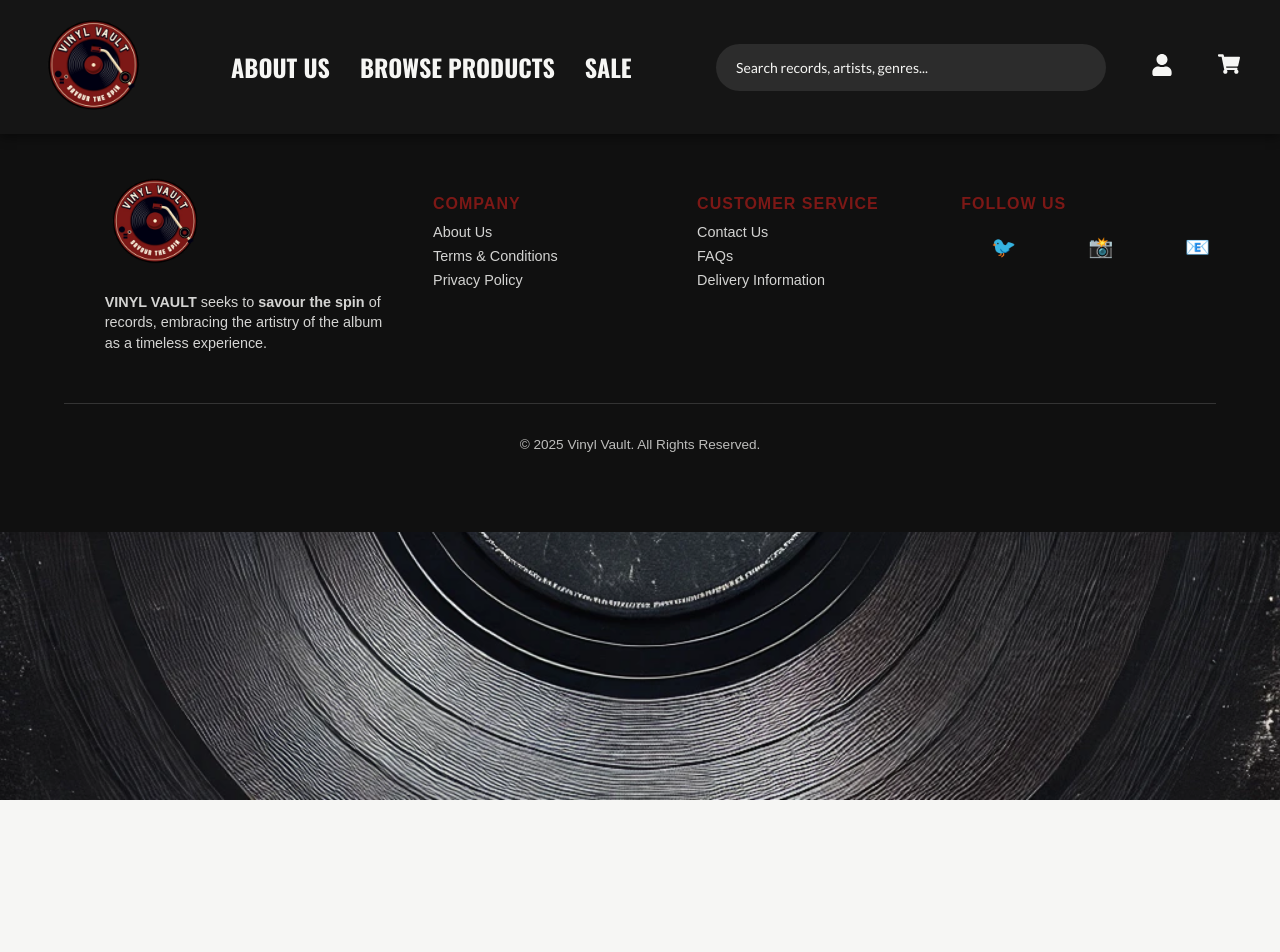
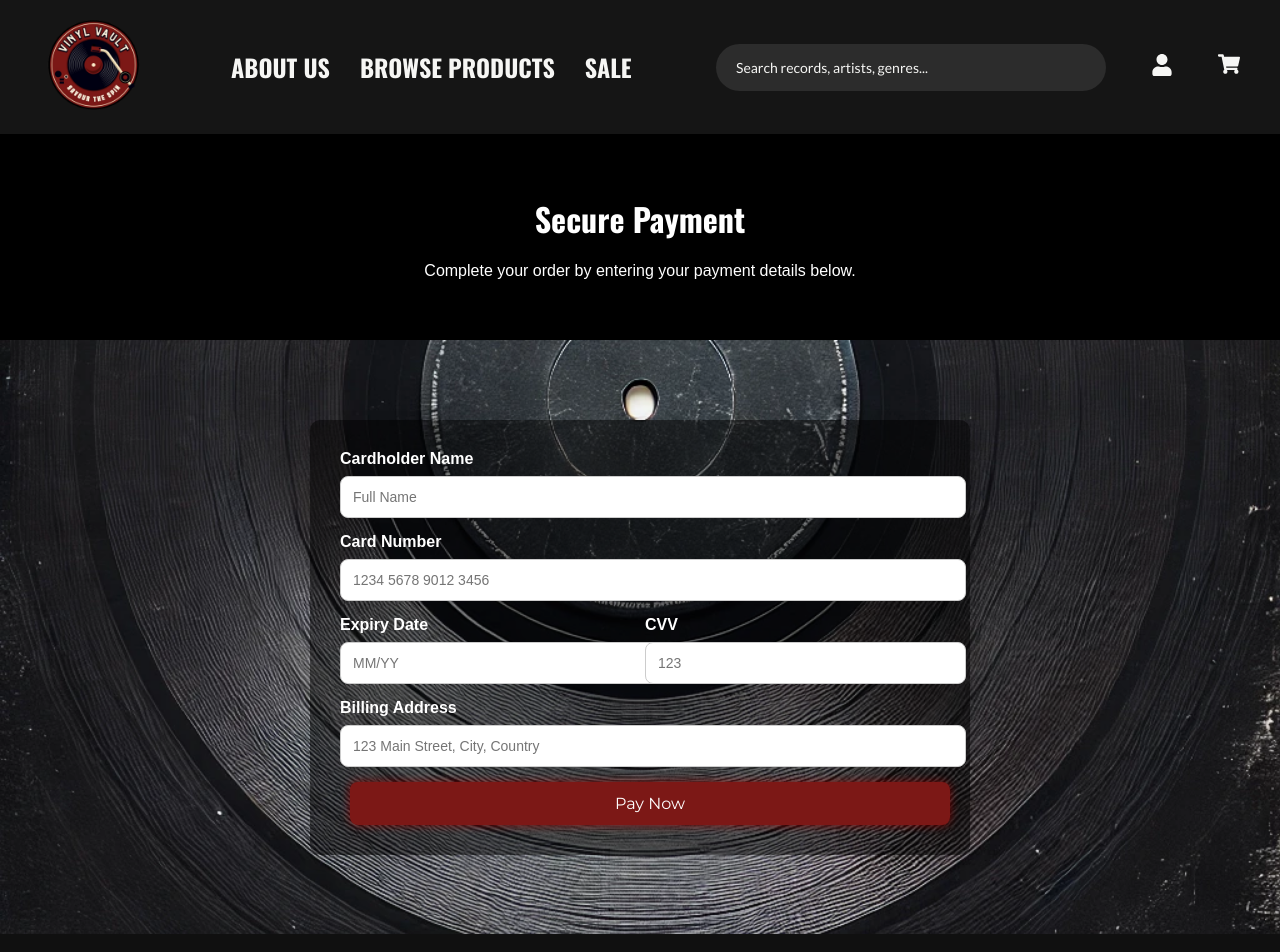
Before and after one commit to minankk/TEAMPROJECT_TEAM2, a React (Create React App) app: page /payment-page in a window 1280 px wide. Shown: the top 952 px of the page. Before the commit the page ends 800 px from the top, so only its background shows below. Built offline with nearby package versions, Linux system fonts and the light colour scheme; no server answers.

Commit message:
made new payment page and form and success page and routes and linking buttons

```diff
--- a/src/App.js
+++ b/src/App.js
@@ -14,6 +14,8 @@ import Signup from './signup';
 import AboutUs from './AboutUs';
 import DeliveryInformation from './DeliveryInformation';
 import PrivacyPolicy from './PrivacyPolicy';
+import PaymentPage from './PaymentPage';
+import OrderSuccess from './OrderSuccess'; // Import Order Success Page
 
 function App() {
   const userId = 1; // Temporary user ID. It can be dynamically changed later when the login feature is added
@@ -34,6 +36,8 @@ function App() {
         <Route path="/about-us" element={<AboutUs />} />
         <Route path="/delivery-information" element={<DeliveryInformation />} />
         <Route path="/privacy-policy" element={<PrivacyPolicy />} />
+        <Route path="/payment-page" element={<PaymentPage />} /> {/* Payment Page */}
+        <Route path="/order-success" element={<OrderSuccess />} /> {/* Order Success Page */}
       </Routes>
       <Footer />
     </Router>
--- a/src/CartPage.js
+++ b/src/CartPage.js
@@ -1,4 +1,5 @@
 import { useState } from "react";
+import { useNavigate } from "react-router-dom"; // Import useNavigate for navigation
 import './CartPage.css';
 
 const initialCart = [
@@ -9,6 +10,7 @@ const initialCart = [
 
 export default function ShoppingCart() {
   const [cart, setCart] = useState(initialCart);
+  const navigate = useNavigate(); // Initialize navigate
 
   const increaseQuantity = (id) => {
     setCart((prevCart) =>
@@ -82,7 +84,9 @@ export default function ShoppingCart() {
 
       <div className="cart-summary">
         <div className="total-price">Total: ${totalPrice}</div>
-        <button className="checkout-button">Checkout</button>
+        <button className="checkout-button" onClick={() => navigate("/payment-page")}>
+          Checkout
+        </button>
       </div>
     </div>
   );
--- /dev/null
+++ b/src/OrderSuccess.css
@@ -0,0 +1,37 @@
+.order-success-container {
+  display: flex;
+  justify-content: center;
+  align-items: center;
+  height: 100vh;
+  background-color: #212121;
+}
+
+.success-message {
+  text-align: center;
+  padding: 30px;
+  background: rgba(246, 245, 245, 0.852);
+  border-radius: 10px;
+  box-shadow: 0px 4px 10px rgba(0, 0, 0, 0.1);
+}
+
+.success-message h1 {
+  color: #28a745;
+}
+
+.success-message p {
+  color: #000000;
+}
+
+.home-button {
+  display: inline-block;
+  margin-top: 20px;
+  padding: 10px 20px;
+  background-color: #294f5a;
+  color: white;
+  text-decoration: none;
+  border-radius: 5px;
+}
+
+.home-button:hover {
+  background-color: #14272c;
+}
--- /dev/null
+++ b/src/OrderSuccess.js
@@ -0,0 +1,16 @@
+import React from "react";
+import "./OrderSuccess.css";
+
+function OrderSuccess() {
+  return (
+    <div className="order-success-container">
+      <div className="success-message">
+        <h1>Payment Successful!</h1>
+        <p>Thank you for your order. You will receive a confirmation email shortly.</p>
+        <a href="/" className="home-button">Return to Home</a>
+      </div>
+    </div>
+  );
+}
+
+export default OrderSuccess;
--- /dev/null
+++ b/src/PaymentPage.css
@@ -0,0 +1,99 @@
+/* General Styles */
+html, body {
+  height: 100%;
+  margin: 0;
+  font-family: 'Arial', sans-serif;
+}
+
+body {
+  display: flex;
+  flex-direction: column;
+  min-height: 100vh;
+  background: url('./assets/vinyl-texture.webp') no-repeat center center;
+  background-size: cover;
+}
+
+.payment-page {
+  display: flex;
+  flex-direction: column;
+  min-height: 100vh;
+}
+
+.payment-header {
+  width: 100%;
+  background-color: black;
+  color: white;
+  padding: 40px 0;
+  text-align: center;
+}
+
+.payment-form-container {
+  flex: 1;
+  display: flex;
+  justify-content: center;
+  align-items: center;
+  padding: 20px;
+}
+
+.payment-form {
+  background: rgba(0, 0, 0, 0.5);
+  padding: 30px;
+  border-radius: 10px;
+  box-shadow: 0 4px 15px rgba(0, 0, 0, 0.1);
+  width: 100%;
+  max-width: 600px;
+  transition: transform 0.3s ease;
+}
+
+.payment-form:hover {
+  transform: translateY(-5px);
+}
+
+.payment-form label {
+  display: block;
+  margin-bottom: 8px;
+  font-weight: bold;
+  font-size: 16px;
+  color: #ffffff;
+}
+
+.payment-form input {
+  width: 100%;
+  padding: 12px;
+  margin-bottom: 15px;
+  border: 1px solid #ccc;
+  border-radius: 8px;
+  font-size: 14px;
+  transition: border-color 0.3s ease;
+}
+
+.payment-form input:focus {
+  border-color: #7c1816;
+  outline: none;
+}
+
+.card-details {
+  display: flex;
+  gap: 10px;
+}
+
+.card-details div {
+  flex: 1;
+}
+
+.payment-form button {
+  width: 100%;
+  background: #7c1816;
+  color: white;
+  padding: 12px;
+  border-radius: 8px;
+  font-size: 16px;
+  cursor: pointer;
+  border: none;
+  transition: background 0.3s ease;
+}
+
+.payment-form button:hover {
+  background: black;
+  transform: translateY(-2px);
+}
--- /dev/null
+++ b/src/PaymentPage.js
@@ -0,0 +1,126 @@
+import React, { useState } from "react";
+import "./PaymentPage.css";
+
+function PaymentPage() {
+  const [paymentData, setPaymentData] = useState({
+    name: "",
+    cardNumber: "",
+    expiryDate: "",
+    cvv: "",
+    billingAddress: "",
+  });
+
+  const handleChange = (e) => {
+    const { name, value } = e.target;
+    setPaymentData((prevData) => ({
+      ...prevData,
+      [name]: value,
+    }));
+  };
+
+  const handleSubmit = async (e) => {
+    e.preventDefault();
+    try {
+      const response = await fetch("http://localhost:5001/processPayment", {
+        method: "POST",
+        headers: {
+          "Content-Type": "application/json",
+        },
+        body: JSON.stringify(paymentData),
+      });
+      if (response.ok) {
+        alert("Payment successful!");
+        setPaymentData({
+          name: "",
+          cardNumber: "",
+          expiryDate: "",
+          cvv: "",
+          billingAddress: "",
+        });
+      } else {
+        alert("Payment failed. Please try again.");
+      }
+    } catch (error) {
+      console.error("Error:", error);
+      alert("An error occurred. Please try again.");
+    }
+  };
+
+  return (
+    <div className="payment-page">
+      <header className="payment-header">
+        <h1>Secure Payment</h1>
+        <p>Complete your order by entering your payment details below.</p>
+      </header>
+
+      <div className="payment-form-container">
+        <form className="payment-form" onSubmit={handleSubmit}>
+          <label htmlFor="name">Cardholder Name</label>
+          <input
+            type="text"
+            id="name"
+            name="name"
+            placeholder="Full Name"
+            value={paymentData.name}
+            onChange={handleChange}
+            required
+          />
+
+          <label htmlFor="cardNumber">Card Number</label>
+          <input
+            type="text"
+            id="cardNumber"
+            name="cardNumber"
+            placeholder="1234 5678 9012 3456"
+            value={paymentData.cardNumber}
+            onChange={handleChange}
+            required
+          />
+
+          <div className="card-details">
+            <div>
+              <label htmlFor="expiryDate">Expiry Date</label>
+              <input
+                type="text"
+                id="expiryDate"
+                name="expiryDate"
+                placeholder="MM/YY"
+                value={paymentData.expiryDate}
+                onChange={handleChange}
+                required
+              />
+            </div>
+
+            <div>
+              <label htmlFor="cvv">CVV</label>
+              <input
+                type="text"
+                id="cvv"
+                name="cvv"
+                placeholder="123"
+                value={paymentData.cvv}
+                onChange={handleChange}
+                required
+              />
+            </div>
+          </div>
+
+          <label htmlFor="billingAddress">Billing Address</label>
+          <input
+            type="text"
+            id="billingAddress"
+            name="billingAddress"
+            placeholder="123 Main Street, City, Country"
+            value={paymentData.billingAddress}
+            onChange={handleChange}
+            required
+          />
+
+          <button type="submit" onClick={() => window.location.href = "/order-success"}>Pay Now</button>
+        </form>
+      </div>
+    </div>
+  );
+}
+
+export default PaymentPage;
```
